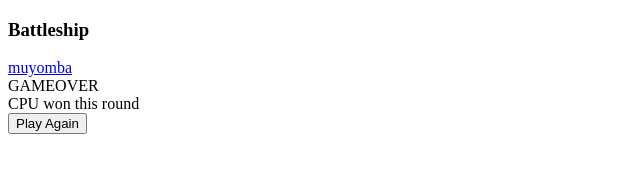
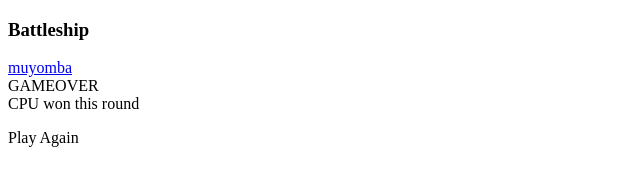
Before and after one commit to edgarmuyomba/battleship, a plain HTML site: page index.html in a window 1280 px wide. Shown: the whole page, without its empty margins (0-640 px from the left). Drawn offline with Linux system fonts and the light colour scheme.

Commit message:
feature: gameover screen

```diff
--- a/index.html
+++ b/index.html
@@ -754,7 +754,7 @@
         <div class="gameOver">
             <div class="header">GAMEOVER</div>
             <div class="winner">CPU won this round</div>
-            <button class="button">Play Again</button>
+            <p class="button">Play Again</p>
         </div>
     </div>
 </body>
```
